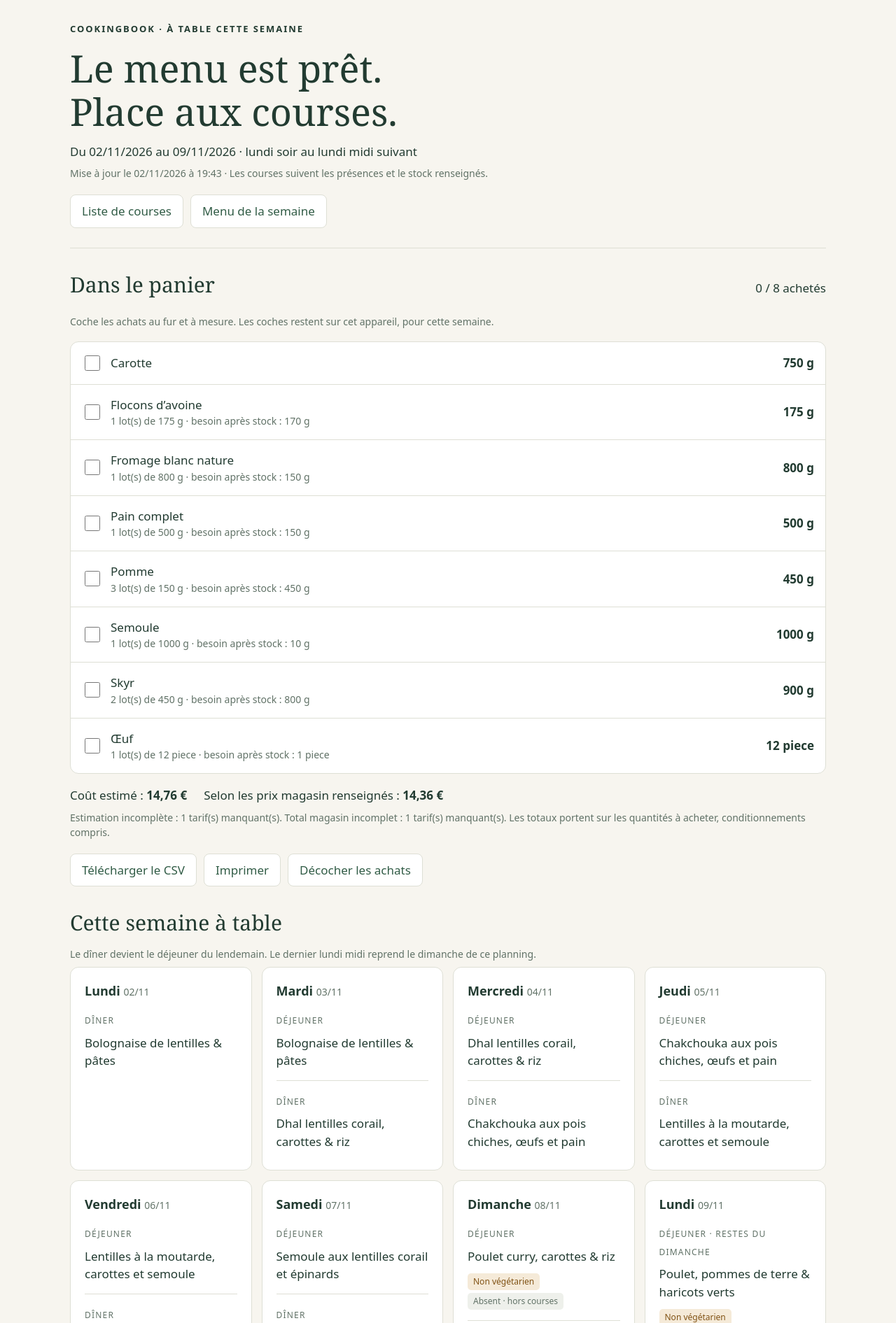
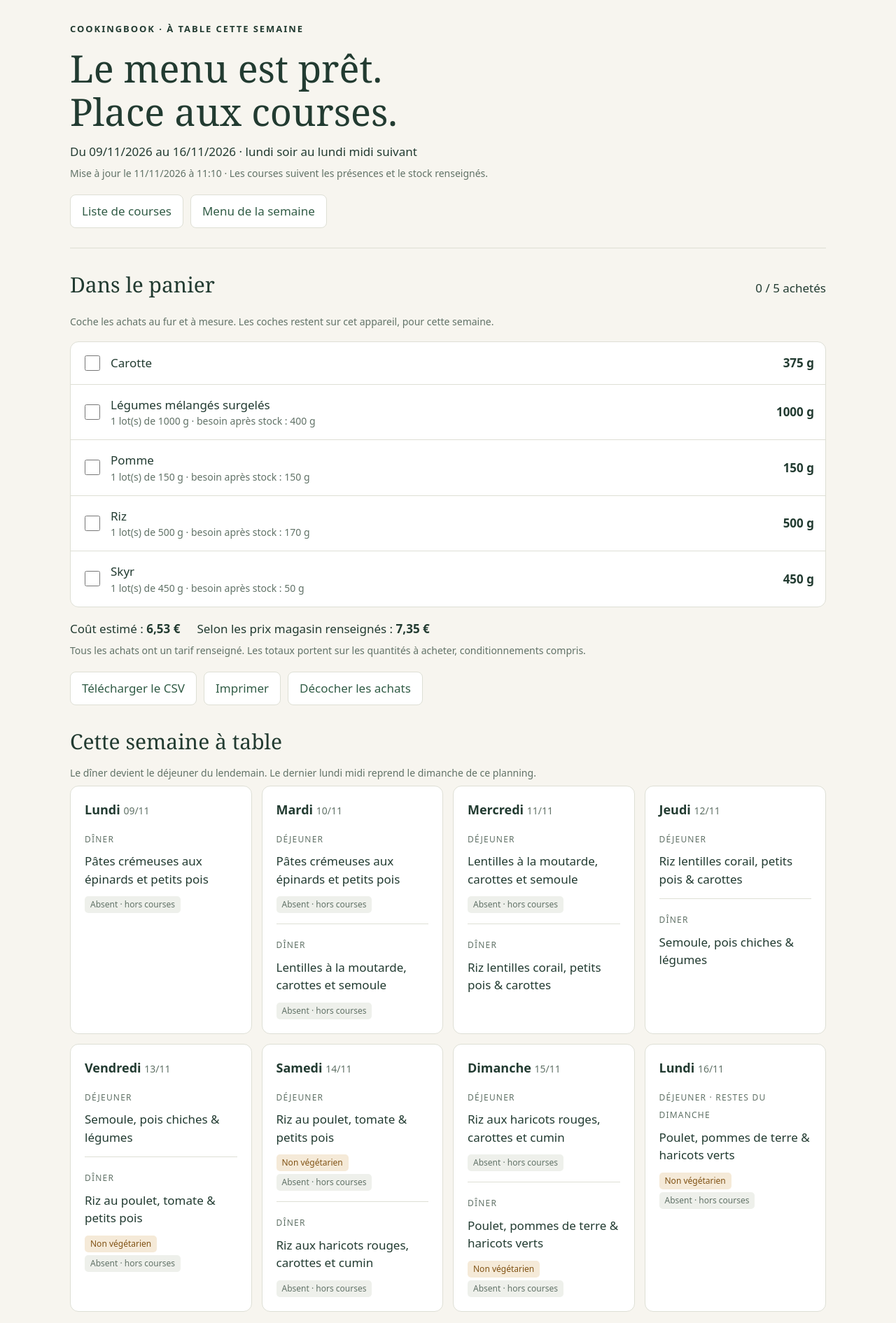
Before and after one commit to Thomas-Toignons/CookingBook, a plain HTML site: page docs/index.html in a window 1280 px wide. Shown: the top 1891 px of the page at 70% size. Drawn offline with Linux system fonts and the light colour scheme.

Commit message:
MAJ qte, présences, repas

```diff
--- a/docs/index.html
+++ b/docs/index.html
@@ -37,41 +37,38 @@
     @media print { body { background:white; font-size:12px; } main { max-width:none; padding:0; } nav,.actions,footer { display:none; } h1 { font-size:28px; } .jour,.courses li { break-inside:avoid; } .grille { grid-template-columns:repeat(3,1fr); } }
   </style>
 </head>
-<body data-semaine="2026-11-02">
+<body data-semaine="2026-11-09">
 <main>
   <header>
     <div class="signature">CookingBook · À table cette semaine</div>
     <h1>Le menu est prêt.<br>Place aux courses.</h1>
-    <p>Du 02/11/2026 au 09/11/2026 · lundi soir au lundi midi suivant</p>
-    <p class="secondaire">Mise à jour le 02/11/2026 à 19:43 · Les courses suivent les présences et le stock renseignés.</p>
+    <p>Du 09/11/2026 au 16/11/2026 · lundi soir au lundi midi suivant</p>
+    <p class="secondaire">Mise à jour le 11/11/2026 à 11:10 · Les courses suivent les présences et le stock renseignés.</p>
     <nav aria-label="Navigation"><a href="#courses">Liste de courses</a><a href="#menu">Menu de la semaine</a></nav>
   </header>
   <section id="courses" aria-labelledby="titre-courses">
-    <div class="entete"><h2 id="titre-courses">Dans le panier</h2><span id="progression" aria-live="polite">8 ingrédients</span></div>
+    <div class="entete"><h2 id="titre-courses">Dans le panier</h2><span id="progression" aria-live="polite">5 ingrédients</span></div>
     <p class="secondaire">Coche les achats au fur et à mesure. Les coches restent sur cet appareil, pour cette semaine.</p>
-    <ul class="courses"><li><label for="achat-0"><input id="achat-0" type="checkbox" data-ingredient="Carotte"><span class="ingredient">Carotte</span><span class="quantite">750 g</span></label></li>
-<li><label for="achat-1"><input id="achat-1" type="checkbox" data-ingredient="Flocons d’avoine"><span class="ingredient">Flocons d’avoine<small class="secondaire">1 lot(s) de 175 g · besoin après stock : 170 g</small></span><span class="quantite">175 g</span></label></li>
-<li><label for="achat-2"><input id="achat-2" type="checkbox" data-ingredient="Fromage blanc nature"><span class="ingredient">Fromage blanc nature<small class="secondaire">1 lot(s) de 800 g · besoin après stock : 150 g</small></span><span class="quantite">800 g</span></label></li>
-<li><label for="achat-3"><input id="achat-3" type="checkbox" data-ingredient="Pain complet"><span class="ingredient">Pain complet<small class="secondaire">1 lot(s) de 500 g · besoin après stock : 150 g</small></span><span class="quantite">500 g</span></label></li>
-<li><label for="achat-4"><input id="achat-4" type="checkbox" data-ingredient="Pomme"><span class="ingredient">Pomme<small class="secondaire">3 lot(s) de 150 g · besoin après stock : 450 g</small></span><span class="quantite">450 g</span></label></li>
-<li><label for="achat-5"><input id="achat-5" type="checkbox" data-ingredient="Semoule"><span class="ingredient">Semoule<small class="secondaire">1 lot(s) de 1000 g · besoin après stock : 10 g</small></span><span class="quantite">1000 g</span></label></li>
-<li><label for="achat-6"><input id="achat-6" type="checkbox" data-ingredient="Skyr"><span class="ingredient">Skyr<small class="secondaire">2 lot(s) de 450 g · besoin après stock : 800 g</small></span><span class="quantite">900 g</span></label></li>
-<li><label for="achat-7"><input id="achat-7" type="checkbox" data-ingredient="Œuf"><span class="ingredient">Œuf<small class="secondaire">1 lot(s) de 12 piece · besoin après stock : 1 piece</small></span><span class="quantite">12 piece</span></label></li></ul>
-    <div class="budget"><span>Coût estimé : <strong>14,76 €</strong></span><span>Selon les prix magasin renseignés : <strong>14,36 €</strong></span></div>
-    <p class="secondaire">Estimation incomplète : 1 tarif(s) manquant(s). Total magasin incomplet : 1 tarif(s) manquant(s). Les totaux portent sur les quantités à acheter, conditionnements compris.</p>
+    <ul class="courses"><li><label for="achat-0"><input id="achat-0" type="checkbox" data-ingredient="Carotte"><span class="ingredient">Carotte</span><span class="quantite">375 g</span></label></li>
+<li><label for="achat-1"><input id="achat-1" type="checkbox" data-ingredient="Légumes mélangés surgelés"><span class="ingredient">Légumes mélangés surgelés<small class="secondaire">1 lot(s) de 1000 g · besoin après stock : 400 g</small></span><span class="quantite">1000 g</span></label></li>
+<li><label for="achat-2"><input id="achat-2" type="checkbox" data-ingredient="Pomme"><span class="ingredient">Pomme<small class="secondaire">1 lot(s) de 150 g · besoin après stock : 150 g</small></span><span class="quantite">150 g</span></label></li>
+<li><label for="achat-3"><input id="achat-3" type="checkbox" data-ingredient="Riz"><span class="ingredient">Riz<small class="secondaire">1 lot(s) de 500 g · besoin après stock : 170 g</small></span><span class="quantite">500 g</span></label></li>
+<li><label for="achat-4"><input id="achat-4" type="checkbox" data-ingredient="Skyr"><span class="ingredient">Skyr<small class="secondaire">1 lot(s) de 450 g · besoin après stock : 50 g</small></span><span class="quantite">450 g</span></label></li></ul>
+    <div class="budget"><span>Coût estimé : <strong>6,53 €</strong></span><span>Selon les prix magasin renseignés : <strong>7,35 €</strong></span></div>
+    <p class="secondaire">Tous les achats ont un tarif renseigné. Les totaux portent sur les quantités à acheter, conditionnements compris.</p>
     <div class="actions"><a href="courses.csv" download>Télécharger le CSV</a><button id="imprimer" type="button">Imprimer</button><button id="reinitialiser" type="button">Décocher les achats</button></div>
   </section>
   <section id="menu" aria-labelledby="titre-menu">
     <h2 id="titre-menu">Cette semaine à table</h2>
     <p class="secondaire">Le dîner devient le déjeuner du lendemain. Le dernier lundi midi reprend le dimanche de ce planning.</p>
-    <div class="grille"><article class="jour"><h3>Lundi <small>02/11</small></h3><div class="repas"><span class="label">Dîner</span><p>Bolognaise de lentilles &amp; pâtes</p></div></article>
-<article class="jour"><h3>Mardi <small>03/11</small></h3><div class="repas"><span class="label">Déjeuner</span><p>Bolognaise de lentilles &amp; pâtes</p></div><div class="repas"><span class="label">Dîner</span><p>Dhal lentilles corail, carottes &amp; riz</p></div></article>
-<article class="jour"><h3>Mercredi <small>04/11</small></h3><div class="repas"><span class="label">Déjeuner</span><p>Dhal lentilles corail, carottes &amp; riz</p></div><div class="repas"><span class="label">Dîner</span><p>Chakchouka aux pois chiches, œufs et pain</p></div></article>
-<article class="jour"><h3>Jeudi <small>05/11</small></h3><div class="repas"><span class="label">Déjeuner</span><p>Chakchouka aux pois chiches, œufs et pain</p></div><div class="repas"><span class="label">Dîner</span><p>Lentilles à la moutarde, carottes et semoule</p></div></article>
-<article class="jour"><h3>Vendredi <small>06/11</small></h3><div class="repas"><span class="label">Déjeuner</span><p>Lentilles à la moutarde, carottes et semoule</p></div><div class="repas"><span class="label">Dîner</span><p>Semoule aux lentilles corail et épinards</p></div></article>
-<article class="jour"><h3>Samedi <small>07/11</small></h3><div class="repas"><span class="label">Déjeuner</span><p>Semoule aux lentilles corail et épinards</p></div><div class="repas"><span class="label">Dîner</span><p>Poulet curry, carottes &amp; riz</p><span class="badge">Non végétarien</span><span class="absent">Absent · hors courses</span></div></article>
-<article class="jour"><h3>Dimanche <small>08/11</small></h3><div class="repas"><span class="label">Déjeuner</span><p>Poulet curry, carottes &amp; riz</p><span class="badge">Non végétarien</span><span class="absent">Absent · hors courses</span></div><div class="repas"><span class="label">Dîner</span><p>Poulet, pommes de terre &amp; haricots verts</p><span class="badge">Non végétarien</span><span class="absent">Absent · hors courses</span></div></article>
-<article class="jour"><h3>Lundi <small>09/11</small></h3><div class="repas"><span class="label">Déjeuner · restes du dimanche</span><p>Poulet, pommes de terre &amp; haricots verts</p><span class="badge">Non végétarien</span><span class="absent">Absent · hors courses</span></div></article></div>
+    <div class="grille"><article class="jour"><h3>Lundi <small>09/11</small></h3><div class="repas"><span class="label">Dîner</span><p>Pâtes crémeuses aux épinards et petits pois</p><span class="absent">Absent · hors courses</span></div></article>
+<article class="jour"><h3>Mardi <small>10/11</small></h3><div class="repas"><span class="label">Déjeuner</span><p>Pâtes crémeuses aux épinards et petits pois</p><span class="absent">Absent · hors courses</span></div><div class="repas"><span class="label">Dîner</span><p>Lentilles à la moutarde, carottes et semoule</p><span class="absent">Absent · hors courses</span></div></article>
+<article class="jour"><h3>Mercredi <small>11/11</small></h3><div class="repas"><span class="label">Déjeuner</span><p>Lentilles à la moutarde, carottes et semoule</p><span class="absent">Absent · hors courses</span></div><div class="repas"><span class="label">Dîner</span><p>Riz lentilles corail, petits pois &amp; carottes</p></div></article>
+<article class="jour"><h3>Jeudi <small>12/11</small></h3><div class="repas"><span class="label">Déjeuner</span><p>Riz lentilles corail, petits pois &amp; carottes</p></div><div class="repas"><span class="label">Dîner</span><p>Semoule, pois chiches &amp; légumes</p></div></article>
+<article class="jour"><h3>Vendredi <small>13/11</small></h3><div class="repas"><span class="label">Déjeuner</span><p>Semoule, pois chiches &amp; légumes</p></div><div class="repas"><span class="label">Dîner</span><p>Riz au poulet, tomate &amp; petits pois</p><span class="badge">Non végétarien</span><span class="absent">Absent · hors courses</span></div></article>
+<article class="jour"><h3>Samedi <small>14/11</small></h3><div class="repas"><span class="label">Déjeuner</span><p>Riz au poulet, tomate &amp; petits pois</p><span class="badge">Non végétarien</span><span class="absent">Absent · hors courses</span></div><div class="repas"><span class="label">Dîner</span><p>Riz aux haricots rouges, carottes et cumin</p><span class="absent">Absent · hors courses</span></div></article>
+<article class="jour"><h3>Dimanche <small>15/11</small></h3><div class="repas"><span class="label">Déjeuner</span><p>Riz aux haricots rouges, carottes et cumin</p><span class="absent">Absent · hors courses</span></div><div class="repas"><span class="label">Dîner</span><p>Poulet, pommes de terre &amp; haricots verts</p><span class="badge">Non végétarien</span><span class="absent">Absent · hors courses</span></div></article>
+<article class="jour"><h3>Lundi <small>16/11</small></h3><div class="repas"><span class="label">Déjeuner · restes du dimanche</span><p>Poulet, pommes de terre &amp; haricots verts</p><span class="badge">Non végétarien</span><span class="absent">Absent · hors courses</span></div></article></div>
   </section>
   <footer class="secondaire">CookingBook · Une liste commune, des coches propres à chaque appareil.</footer>
 </main>
```
Also changed, not shown: docs/courses.csv (+5 -8 lines), menus/historique.json (+25 -0 lines), 3 other files.
